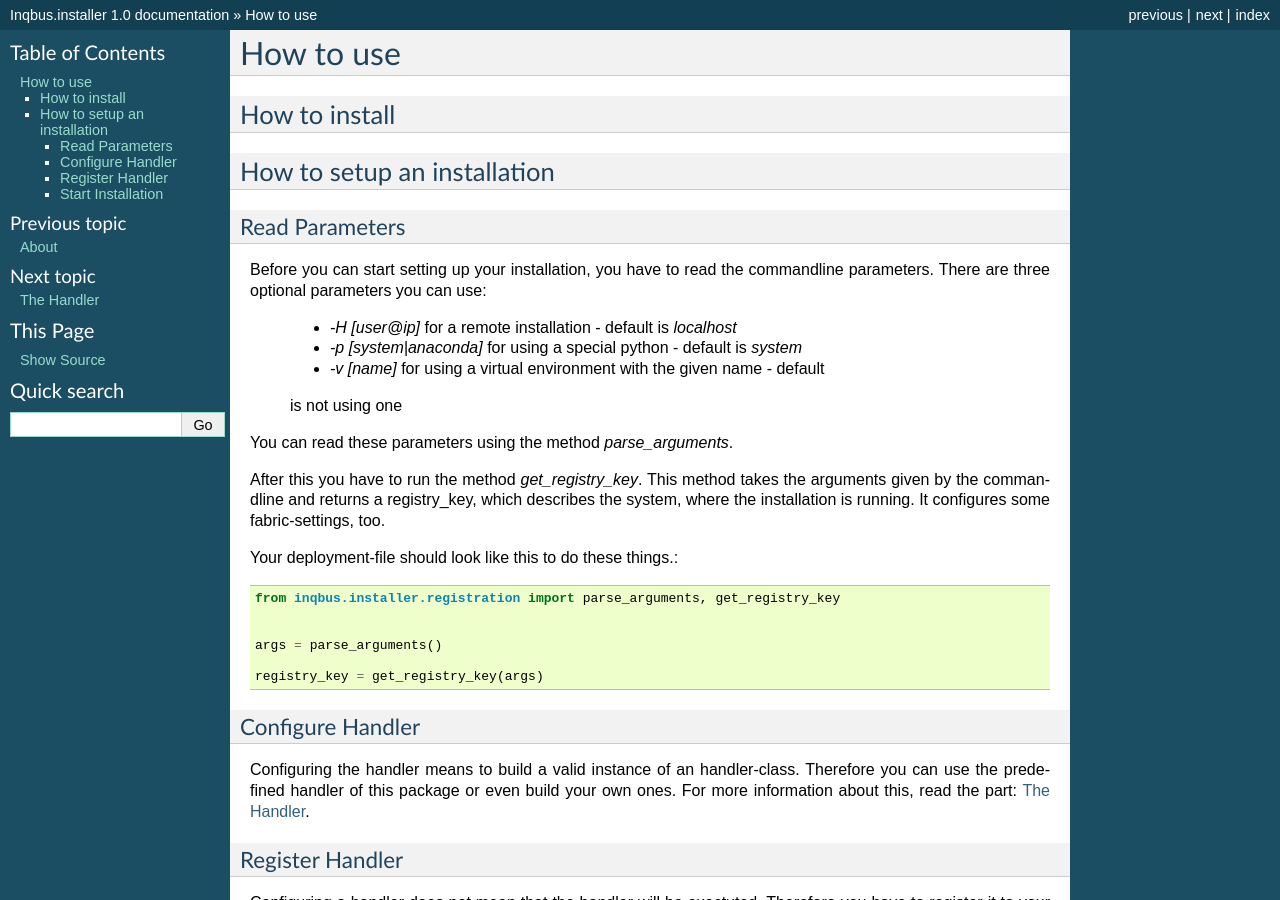
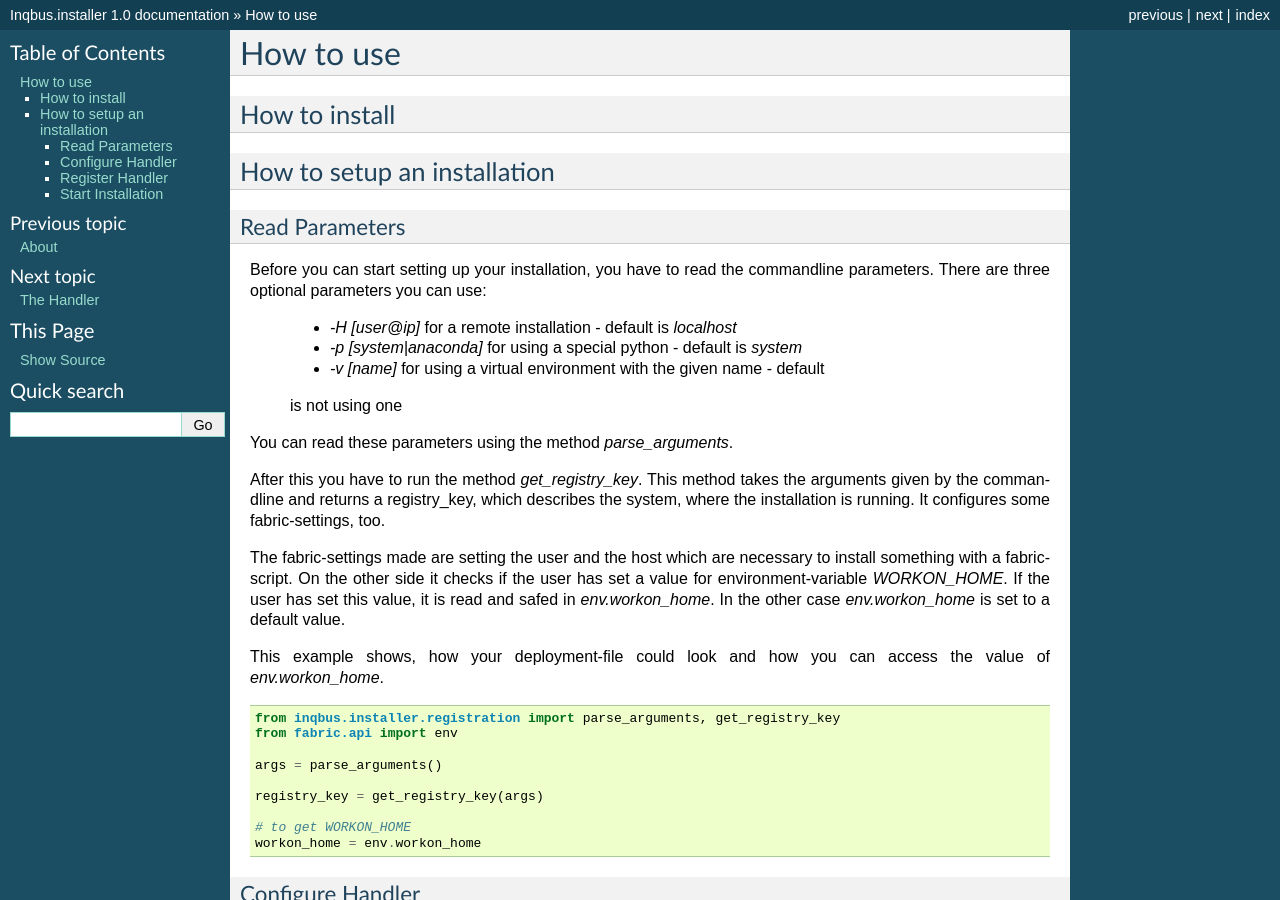
Before and after one commit to volkerjaenisch/inqbus.installer, a Sphinx documentation site: the page built from doc/source/howtouse.rst, in a window 1280 px wide and 900 px high. Built offline with Sphinx 7.4.7, drawn with Linux system fonts in a browser that asks for light colours.

Commit message:
Added description of reading the WORKON_HOME-settings.

```diff
--- a/doc/source/howtouse.rst
+++ b/doc/source/howtouse.rst
@@ -25,14 +25,26 @@ the arguments given by the commandline and returns a registry_key, which
 describes the system, where the installation is running. It configures some
 fabric-settings, too.
 
-Your deployment-file should look like this to do these things.::
+The fabric-settings made are setting the user and the host which are necessary
+to install something with a fabric-script. On the other side it checks if the
+user has set a value for environment-variable *WORKON_HOME*. If the user has
+set this value, it is read and safed in *env.workon_home*. In the other case
+*env.workon_home* is set to a default value.
+
+This example shows, how your deployment-file could look and how you can access
+the value of *env.workon_home*.
+
+.. code-block:: python
 
   from inqbus.installer.registration import parse_arguments, get_registry_key
-
+  from fabric.api import env
 
   args = parse_arguments()
 
   registry_key = get_registry_key(args)
+
+  # to get WORKON_HOME
+  workon_home = env.workon_home
 
 Configure Handler
 ^^^^^^^^^^^^^^^^^
```
